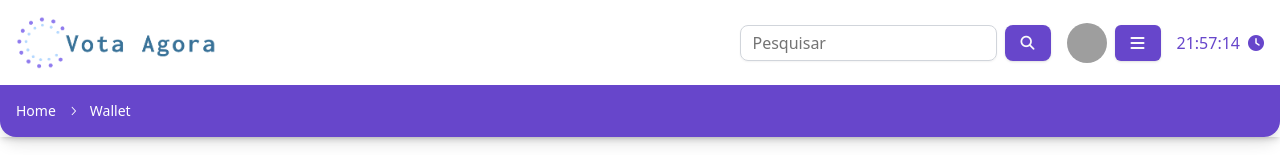
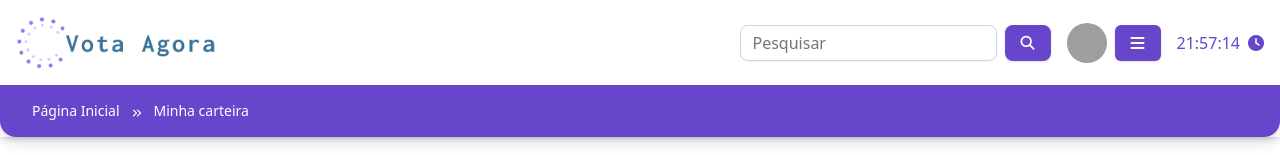
Before and after one commit to 4L1C3-R4BB1T/vota-agora-frontend, a React (Vite) app: page /home/wallet in a window 1280 px wide. Shown: the top 155 px of the page. Built offline with nearby package versions, Linux system fonts and the light colour scheme; grey boxes are pictures that could not be loaded.

Commit message:
--date=2024-10-23
feat: Adicionando breadcrumbs

```diff
--- a/package.json
+++ b/package.json
@@ -29,6 +29,7 @@
     "recharts": "^2.12.7",
     "tailwind-merge": "^2.5.2",
     "tailwindcss-animate": "^1.0.7",
+    "vota-agora-frontend": "file:",
     "zod": "^3.23.8"
   },
   "devDependencies": {
--- a/src/core/components/Header/index.tsx
+++ b/src/core/components/Header/index.tsx
@@ -16,23 +16,25 @@ import {
   DropdownMenuSeparator,
   DropdownMenuTrigger,
 } from "@/components/ui/dropdown-menu";
+import { ChevronsRight } from 'lucide-react';
 import { Input } from '@/components/ui/input';
 import useTimer from '@/core/hooks/useTimer';
+import { BreadcrumbOptions } from '@/main';
 import React from 'react';
-import { useLocation, useNavigate } from 'react-router-dom';
+import { useMatches, useNavigate } from 'react-router-dom';
 import logo from '../../../assets/logo.png';
 
 
 function Header() {
     const { timerFormatted } = useTimer();
-    const [paths, setPaths] = React.useState([] as string[]);
-    const location = useLocation();
     const navigate = useNavigate();
+    const [, route] = useMatches();
+    const [breadcrumbs, setBreadcrumbs] = React.useState<BreadcrumbOptions[]>([]);
 
     React.useEffect(() => {
-        const { pathname } = location;
-        setPaths(pathname.split('/').filter(path => path?.trim() !== ''));
-    }, [location]);
+      const data = route.data as { breadcrumbs?: BreadcrumbOptions[] };
+      setBreadcrumbs(data?.breadcrumbs ?? []);
+    }, [route, breadcrumbs]);
 
     return (
         <header className="bg-white shadow-md">
@@ -86,17 +88,37 @@ function Header() {
 
           {/* Barra de Navegação */}
           <div className="p-4 bg-brand-primary rounded-bl-2xl rounded-br-2xl shadow-lg">
-            <div className="container mx-auto">
+            <div className="mx-4">
               <Breadcrumb>
                 <BreadcrumbList>
-                  {paths.map((path, index) => (
-                    <React.Fragment key={index}>
-                      {index % 2 !== 0 && <BreadcrumbSeparator className='text-white' />}
-                      <BreadcrumbItem>
-                        <BreadcrumbLink className="text-white" href={location.pathname}>{path[0].toUpperCase() + path.substring(1)}</BreadcrumbLink>
+                  {
+                    breadcrumbs.map(({label, to}, index) => {
+
+                      return (
+                        <React.Fragment>
+                          { index % 2 != 0 &&
+                            <BreadcrumbSeparator>
+                             <ChevronsRight className="text-white relative top-0.5" />
+                            </BreadcrumbSeparator>
+                          }
+                          <BreadcrumbItem key={index}>
+                            <BreadcrumbLink className='text-white hover:text-white hover:opacity-80' href={to}>{label}</BreadcrumbLink>
                           </BreadcrumbItem>
                         </React.Fragment>
-                  ))}
+                      );
+                    })
+                  }
+
+                  {/* <BreadcrumbItem>
+                    <BreadcrumbLink href="/">Home</BreadcrumbLink>
+                  </BreadcrumbItem>
+                  <BreadcrumbSeparator>
+                    <Slash />
+                  </BreadcrumbSeparator>
+                  <BreadcrumbItem>
+                    <BreadcrumbLink href="/components">Components</BreadcrumbLink>
+                  </BreadcrumbItem>
+                </BreadcrumbList> */}
                 </BreadcrumbList>
               </Breadcrumb>
             </div>
--- a/src/main.tsx
+++ b/src/main.tsx
@@ -1,18 +1,22 @@
 import { StrictMode } from 'react';
 import { createRoot } from 'react-dom/client';
 import { createBrowserRouter, Navigate, RouterProvider } from 'react-router-dom';
-import './global.scss';
-import LoginPage from './pages/Login';
-import LoginForm from './pages/Login/components/LoginForm';
-import RegisterForm from './pages/Login/components/RegisterForm';
-import HomePage from './pages/Home';
-import DashboardPage from './pages/Dashboard';
-import ProfilePage from './pages/Profile';
-import WalletPage from './pages/Wallet';
-import PublicConsultationViewPage from './pages/PublicConsultationView';
-import PublicConsultationPage from './pages/PublicConsultation';
-import CreatePublicConsultation from './pages/CreatePublicConsultation';
+import '@/global.scss';
+import LoginPage from '@/pages/Login';
+import LoginForm from '@/pages/Login/components/LoginForm';
+import RegisterForm from '@/pages/Login/components/RegisterForm';
+import HomePage from '@/pages/Home';
+import DashboardPage from '@/pages/Dashboard';
+import ProfilePage from '@/pages/Profile';
+import WalletPage from '@/pages/Wallet';
+import PublicConsultationViewPage from '@/pages/PublicConsultationView';
+import PublicConsultationPage from '@/pages/PublicConsultation';
+import CreatePublicConsultation from '@/pages/CreatePublicConsultation';
 
+export interface BreadcrumbOptions {
+  label: string;
+  to: string;
+}
 
 const router = createBrowserRouter([
   {
@@ -36,32 +40,112 @@ const router = createBrowserRouter([
       {
         path: 'dashboard',
         element: <DashboardPage/>,
+        loader() {
+          return {
+            breadcrumbs: [
+              {
+                label: 'Página Inicial',
+                to: '/home/dashboard',
+              },
+            ] as BreadcrumbOptions[]
+          };
+        }
       },
       {
         path: 'profile',
-        element: <ProfilePage/>
+        element: <ProfilePage/>,
+        loader() {
+          return {
+            breadcrumbs: [
+              {
+                label: 'Página Inicial',
+                to: '/home/dashboard',
+              },
+              {
+                label: 'Perfil',
+                to: '/home/profile',
+              },
+            ] as BreadcrumbOptions[]
+          };
+        }
       },
       {
         path: 'wallet',
-        element: <WalletPage/>
+        element: <WalletPage/>,
+        loader() {
+          return {
+            breadcrumbs: [
+              {
+                label: 'Página Inicial',
+                to: '/home/dashboard',
+              },
+              {
+                label: 'Minha carteira',
+                to: '/home/wallet',
+              },
+            ] as BreadcrumbOptions[]
+          };
+        }
       },
       {
         path: 'public-consultation-view',
-        element: <PublicConsultationViewPage/>
+        element: <PublicConsultationViewPage/>,
+        loader() {
+          return {
+            breadcrumbs: [
+              {
+                label: 'Página Inicial',
+                to: '/home/dashboard',
+              },
+              {
+                label: 'Visualização de consulta pública',
+                to: '/home/public-consultation-view',
+              },
+            ] as BreadcrumbOptions[]
+          };
+        }
       },
       {
         path: 'public-consultation',
-        element: <PublicConsultationPage/>
+        element: <PublicConsultationPage/>,
+        loader() {
+          return {
+            breadcrumbs: [
+              {
+                label: 'Página Inicial',
+                to: '/home/dashboard',
+              },
+              {
+                label: 'Listagem Consultas públicas',
+                to: '/home/public-consultation',
+              },
+            ] as BreadcrumbOptions[]
+          };
+        }
       },
       {
         path: 'create-public-consultation',
-        element: <CreatePublicConsultation/>
+        element: <CreatePublicConsultation/>,
+        loader() {
+          return {
+            breadcrumbs: [
+              {
+                label: 'Página Inicial',
+                to: '/home/dashboard',
+              },
+              {
+                label: 'Criar nova Consulta pública',
+                to: '/home/create-public-consultation',
+              },
+            ] as BreadcrumbOptions[]
+          };
+        }
       }
     ],
   },
   {
     path: '',
-    element: <Navigate to="/home/dashboard"/>
+    element: <Navigate to="/auth"/>
   },
 ]);
 
--- a/src/pages/Login/components/LoginForm/index.tsx
+++ b/src/pages/Login/components/LoginForm/index.tsx
@@ -19,7 +19,7 @@ function LoginForm() {
                    <div className="mt-5">
                         <FormField label="Senha" type="password" placeholder="Digite sua Senha" className='p-6 text-lg'/>
                    </div>
-                    <Button onClick={() => navigate("/")} className="w-full text-lg mt-8 p-6 bg-brand-primary hover:bg-brand-primary hover:opacity-80 mb-5">Login</Button>
+                    <Button onClick={() => navigate("/home/dashboard")} className="w-full text-lg mt-8 p-6 bg-brand-primary hover:bg-brand-primary hover:opacity-80 mb-5">Login</Button>
                     <p className="text-lg text-center">Não possui uma conta? <Link to="register" className="text-brand-primary">Cadastra-se</Link></p>
                 </form>
             </div>
```
Also changed, not shown: 1 other file (tests, documents, lock files or other folders). Lines whose indentation alone changed are shown as unchanged.
